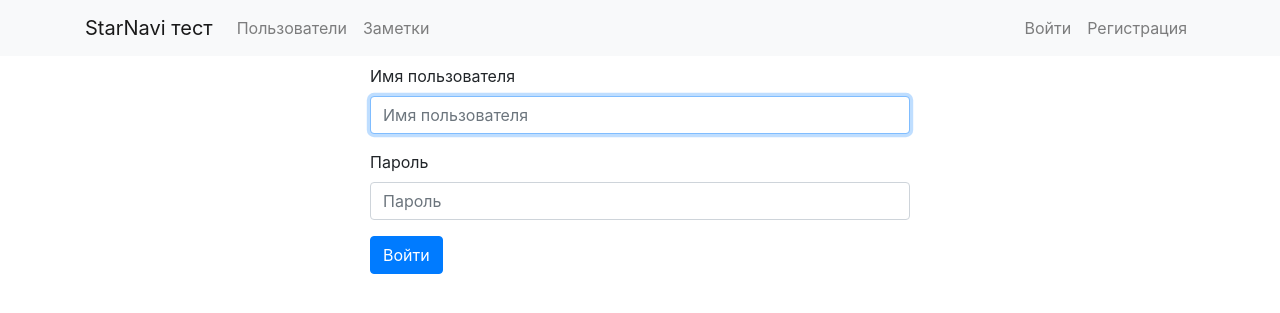
After one commit to soinserg/starnavi_test, a Django app: page /login/ in a window 1280 px wide. The commit adds this page. Shown: the top 313 px of the page. Run offline with Django 3.2, Linux system fonts and the light colour scheme; some libraries are stand-ins or nearby versions.

Commit message:
add login, logout, signup

```diff
--- /dev/null
+++ b/apps/account/urls.py
@@ -0,0 +1,11 @@
+from django.urls import path
+from django.contrib.auth import views as auth_views
+
+from . import views
+
+app_name = 'account'
+urlpatterns = [
+    path('login/', auth_views.LoginView.as_view(), name='login'),
+    path('logout/', auth_views.LogoutView.as_view(), name='logout'),
+    path('signup/', views.SignUp.as_view(), name='signup'),
+]
--- a/config/urls.py
+++ b/config/urls.py
@@ -23,4 +23,5 @@ urlpatterns = [
     path('api/posts/', include('apps.post.api_urls')),
 
     path('', include('apps.core.urls')),
+    path('', include('apps.account.urls')),
 ]
--- a/requirements.txt
+++ b/requirements.txt
@@ -1,6 +1,7 @@
 backcall==0.1.0
 decorator==4.3.0
 Django==2.0.6
+django-bootstrap4==0.0.6
 djangorestframework==3.8.2
 Faker==0.8.16
 ipython==6.4.0
--- a/templates/base.html
+++ b/templates/base.html
@@ -12,7 +12,7 @@
 <body>
   <nav class="navbar navbar-expand-sm navbar-light bg-light mb-2">
     <div class="container">
-      <a class="navbar-brand" href="#">
+      <a class="navbar-brand" href="{% url 'core:base' %}">
         {% trans 'StarNavi тест' %}
       </a>
 
@@ -28,9 +28,10 @@
 
         <div class="navbar-nav ml-auto">
           {% if request.user.is_authenticated %}
-            <a class="nav-item nav-link" href="#">{% trans 'Выйти' %}</a>
+            <a class="nav-item nav-link" href="{% url 'account:logout' %}">{% trans 'Выйти' %} ({{ request.user}})</a>
           {% else %}
-            <a class="nav-item nav-link" href="#">{% trans 'Войти' %}</a>
+            <a class="nav-item nav-link" href="{% url 'account:login' %}">{% trans 'Войти' %}</a>
+            <a class="nav-item nav-link" href="{% url 'account:signup' %}">{% trans 'Регистрация' %}</a>
           {% endif %}
         </div>
       </div>
--- /dev/null
+++ b/templates/registration/login.html
@@ -0,0 +1,14 @@
+{% extends 'base.html' %}
+{% load i18n bootstrap4 %}
+
+{% block content %}
+  <div class="row">
+    <div class="col-md-6 offset-md-3">
+      <form class="form" method="post">
+      {% csrf_token %}
+      {% bootstrap_form form %}
+        <input type="submit" class="btn btn-primary" value="{% trans 'Войти' %}">
+      </form>
+    </div>
+  </div>
+{% endblock %}
```
Also changed, not shown: apps/account/forms.py (added, +11 -0 lines), apps/account/views.py (+15 -2 lines), config/settings_common.py (+9 -0 lines), templates/registration/signup.html (added, +14 -0 lines).
